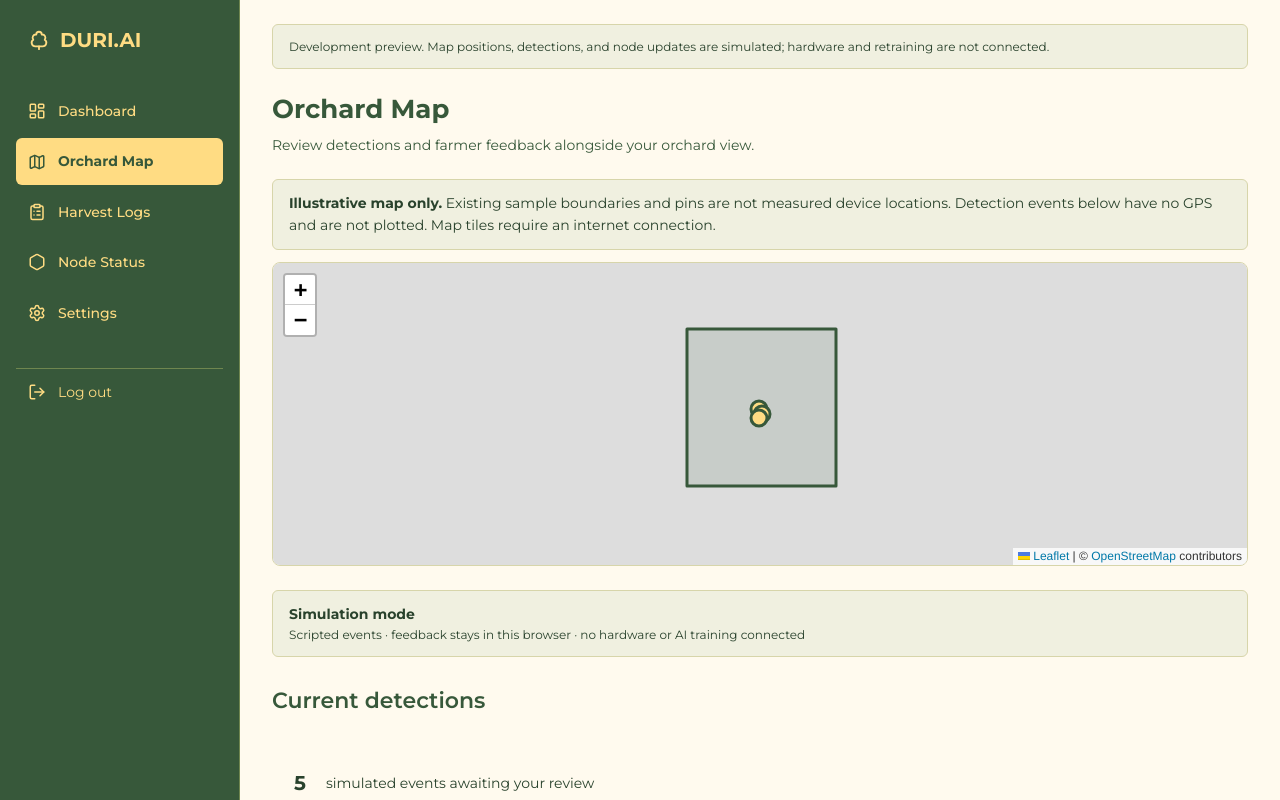
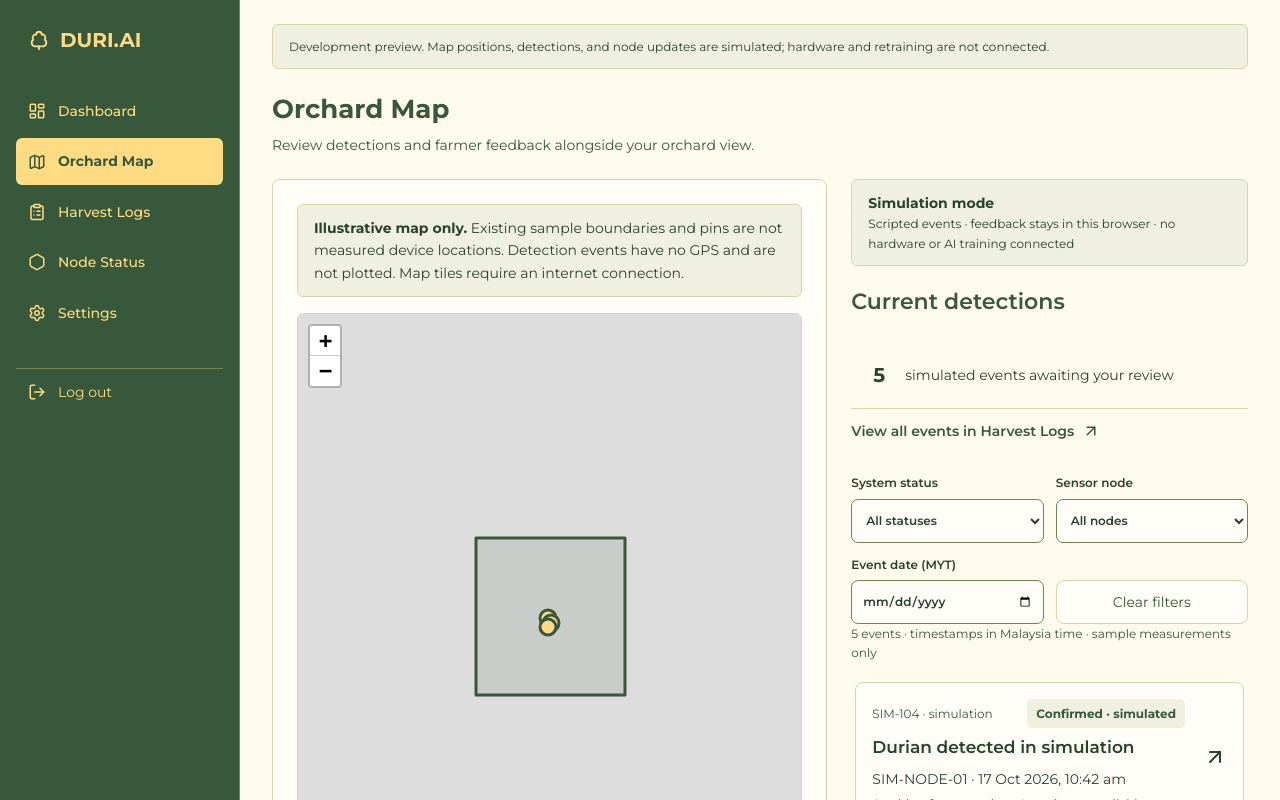
Before and after one commit to NotApel/Duri.AI, a React (Vite) app: page /map in a window 1280 px wide. Shown: the top 800 px of the page. Built offline with nearby package versions, Linux system fonts and the light colour scheme.

Commit message:
Arrange dashboard and orchard views in responsive CSS grids

```diff
--- a/src/components/DashboardHome.jsx
+++ b/src/components/DashboardHome.jsx
@@ -82,7 +82,7 @@ export default function DashboardHome() {
       `${node.node_name}`.toLowerCase().includes(search.toLowerCase()),
     ) || [];
   return (
-    <div className="ui-page">
+    <div className="ui-page dashboard-grid">
       <header className="ui-page-header">
         <h1>Dashboard</h1>
         <Link className="ui-button" to="/map">
@@ -215,7 +215,7 @@ export default function DashboardHome() {
       )}
       {mode === "simulation" && (
         <>
-          <section className="ui-panel">
+          <section className="ui-panel dashboard-recent">
             <h2>Recent detections · simulation</h2>
             <div className="ui-table-wrap">
               <table className="ui-table">
@@ -258,7 +258,9 @@ export default function DashboardHome() {
               </table>
             </div>
           </section>
-          <HarvestChart />
+          <div className="dashboard-chart">
+            <HarvestChart />
+          </div>
         </>
       )}
       <Link className="ui-text-link" to="/analytics">
--- a/src/components/HarvestAnalytics.jsx
+++ b/src/components/HarvestAnalytics.jsx
@@ -101,7 +101,7 @@ export default function HarvestAnalytics() {
           </span>
         </div>
       </div>
-      <div className="d-filters">
+      <div className="d-filters log-toolbar">
         <label>
           Detection type
           <select
--- a/src/components/OrchardMap.jsx
+++ b/src/components/OrchardMap.jsx
@@ -25,22 +25,24 @@ const SAMPLE_NODES = [
 export default function OrchardMap() {
   const { eventId } = useParams();
   return (
-    <div className="space-y-6">
-      <header>
+    <div className={`ui-page orchard-grid${eventId ? " orchard-detail" : ""}`}>
+      <header className="orchard-header">
         <h1>Orchard Map</h1>
         <p className="mt-2 text-sm ui-muted">
           Review detections and farmer feedback alongside your orchard view.
         </p>
       </header>
       {!eventId && (
-        <section aria-label="Illustrative orchard map" className="space-y-3">
+        <section
+          aria-label="Illustrative orchard map"
+          className="map-panel ui-panel"
+        >
           <p className="ui-notice">
             <strong>Illustrative map only.</strong> Existing sample boundaries
-            and pins are not measured device locations. Detection events below
-            have no GPS and are not plotted. Map tiles require an internet
-            connection.
+            and pins are not measured device locations. Detection events have no
+            GPS and are not plotted. Map tiles require an internet connection.
           </p>
-          <div className="h-[38vh] min-h-64 overflow-hidden rounded-lg border border-[var(--ui-border)] relative z-0">
+          <div className="orchard-map-canvas">
             <MapContainer
               center={ORCHARD_CENTER}
               zoom={20}
--- a/src/components/Settings.jsx
+++ b/src/components/Settings.jsx
@@ -12,7 +12,7 @@ export default function Settings() {
         offline storage, or change a deployed model.
       </p>
       <form
-        className="ui-panel ui-form"
+        className="ui-panel ui-form settings-grid"
         onChange={() => setSaved(false)}
         onSubmit={(e) => {
           e.preventDefault();
--- a/src/styles/app.css
+++ b/src/styles/app.css
@@ -58,7 +58,8 @@ h3 {
   font-weight: 600;
 }
 .app-shell {
-  display: flex;
+  display: grid;
+  grid-template-columns: 240px minmax(0, 1fr);
   min-height: 100vh;
 }
 .app-sidebar {
@@ -119,7 +120,7 @@ h3 {
   text-align: left;
 }
 .app-main {
-  flex: 1;
+  width: 100%;
   min-width: 0;
   max-width: 1400px;
   padding: 24px 32px;
@@ -340,7 +341,8 @@ h3 {
 }
 @media (max-width: 767px) {
   .app-shell {
-    flex-direction: column;
+    grid-template-columns: minmax(0, 1fr);
+    grid-template-rows: auto 1fr;
   }
   .app-sidebar {
     display: none;
@@ -406,3 +408,116 @@ h3 {
     animation-duration: 0ms !important;
   }
 }
+
+/* A shared 12-column desktop grid; all tracks can shrink without page overflow. */
+.dashboard-grid {
+  grid-template-columns: repeat(12, minmax(0, 1fr));
+  align-items: start;
+}
+.dashboard-grid > * {
+  grid-column: 1 / -1;
+  min-width: 0;
+}
+.dashboard-chart > .ui-panel {
+  height: 100%;
+}
+.ui-summary {
+  display: grid;
+  grid-template-columns: repeat(3, minmax(0, 1fr));
+}
+.orchard-grid {
+  grid-template-columns: minmax(0, 1fr);
+  align-items: start;
+}
+.orchard-header {
+  grid-column: 1 / -1;
+}
+.map-panel {
+  display: grid;
+  gap: 16px;
+}
+.orchard-map-canvas {
+  height: 420px;
+  min-width: 0;
+  overflow: hidden;
+  border: 1px solid var(--ui-border);
+  border-radius: 6px;
+  position: relative;
+  z-index: 0;
+}
+.log-toolbar {
+  display: grid !important;
+  grid-template-columns: minmax(180px, 1fr) auto auto;
+  gap: 12px;
+  align-items: end;
+}
+@media (min-width: 1100px) {
+  .dashboard-grid > .dashboard-recent {
+    grid-column: 1 / 8;
+  }
+  .dashboard-grid > .dashboard-chart {
+    grid-column: 8 / -1;
+  }
+  .settings-grid {
+    grid-template-columns: repeat(2, minmax(0, 1fr));
+    gap: 24px;
+  }
+  .settings-grid > h2,
+  .settings-grid > div,
+  .settings-grid > .ui-notice {
+    grid-column: 1 / -1;
+  }
+  .settings-grid > .ui-setting {
+    margin: 0;
+  }
+}
+@media (min-width: 1280px) {
+  .orchard-grid:not(.orchard-detail) {
+    grid-template-columns: minmax(0, 7fr) minmax(0, 5fr);
+  }
+  .orchard-grid > .detections {
+    width: 100%;
+    min-width: 0;
+  }
+  .orchard-grid:not(.orchard-detail) .orchard-map-canvas {
+    height: 620px;
+  }
+  .orchard-grid:not(.orchard-detail) .d-heading {
+    margin: 16px 0;
+  }
+  .orchard-grid:not(.orchard-detail) .d-filters {
+    display: grid;
+    grid-template-columns: repeat(2, minmax(0, 1fr));
+  }
+  .orchard-grid:not(.orchard-detail) .d-filters label {
+    min-width: 0;
+  }
+  .orchard-grid:not(.orchard-detail) .d-list {
+    max-height: 560px;
+    overflow-y: auto;
+    padding: 4px;
+  }
+}
+@media (max-width: 767px) {
+  .dashboard-grid {
+    grid-template-columns: minmax(0, 1fr);
+  }
+  .ui-summary {
+    gap: 12px;
+  }
+  .ui-summary dd {
+    font-size: 20px;
+  }
+  .ui-summary dt {
+    font-size: 12px;
+  }
+  .orchard-map-canvas {
+    height: 320px;
+  }
+  .log-toolbar {
+    grid-template-columns: repeat(2, minmax(0, 1fr));
+  }
+  .log-toolbar > label {
+    grid-column: 1 / -1;
+  }
+}
```
Also changed, not shown: 1 other file (tests, documents, lock files or other folders).
